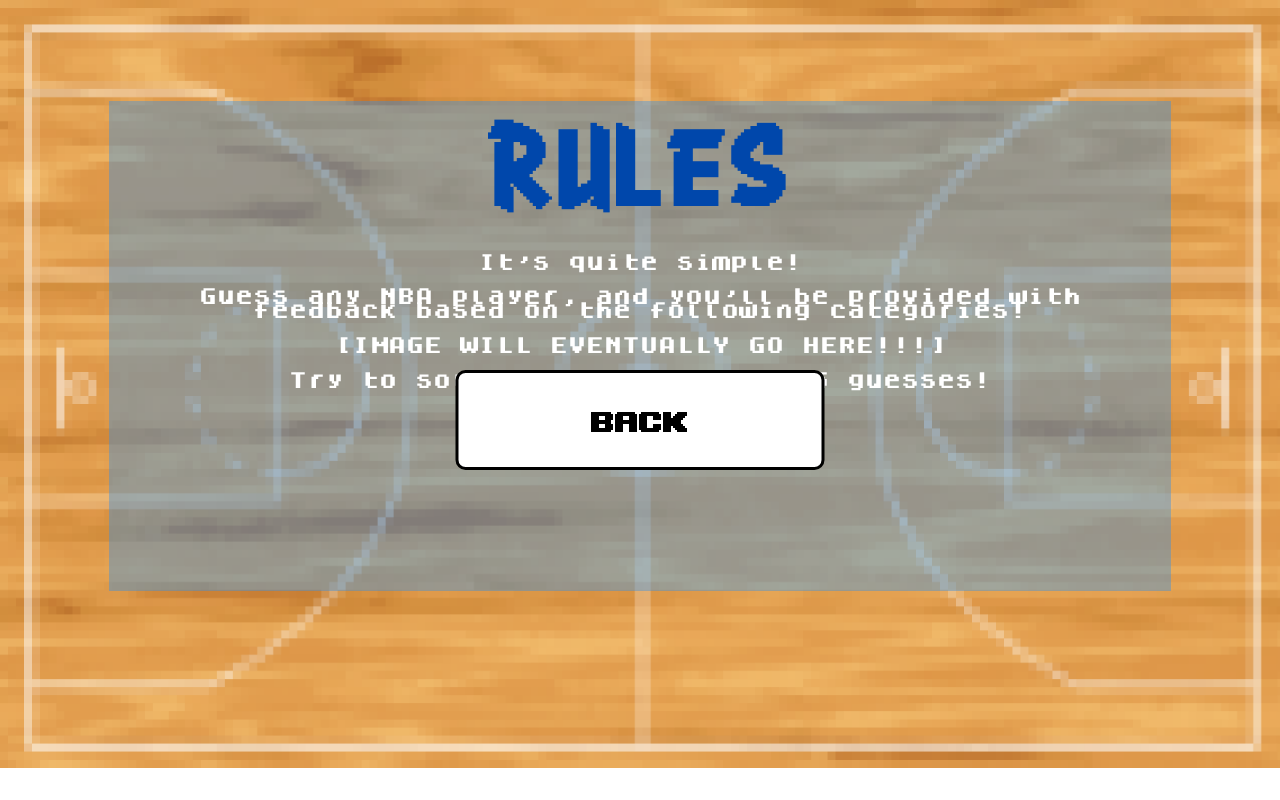
After one commit to aviathota/Hoopdle, a Flask app: template templates/rules.html in a window 1280 px wide. The commit adds this page. Run offline with Flask 3, Linux system fonts and the light colour scheme; the template is opened without the code that fills it, so the values that code supplies are empty.

Commit message:
whole lotta shit lol

```diff
--- a/app.py
+++ b/app.py
@@ -1,6 +1,18 @@
 from flask import Flask, render_template
 app = Flask(__name__)
+
+page = 0
 
 @app.route("/")
 def home():
     return render_template('main.html')
+
+@app.route('/rules', methods=['POST'])
+def rules():
+    print("Rules button clicked!")
+    return render_template('rules.html')
+
+@app.route('/home', methods=['POST'])
+def back():
+    print("Back button clicked!")
+    return render_template('main.html')
--- a/static/css/main.css
+++ b/static/css/main.css
@@ -39,7 +39,7 @@
   margin-top: 20%;
   margin-left: 5%;
   font-family: 'upheaval';
-  font-size: 16px;
+  font-size: 18px;
   color: black;
 }
 
@@ -65,7 +65,6 @@
   color: white;
 }
 
-
 body {
   background-image: url('pictures/main_bg.png');
   background-size: cover;
--- /dev/null
+++ b/static/css/rules.css
@@ -0,0 +1,78 @@
+@font-face {
+    font-family: 'game-paused';
+    src: url('fonts/game_paused_font.otf') format('opentype');
+}
+
+@font-face {
+  font-family: 'crang';
+  src: url('fonts/Crang.ttf') format('truetype');
+}
+
+@font-face {
+  font-family: 'dogica';
+  src: url('fonts/dogicabold.ttf') format('truetype');
+}
+
+@font-face {
+  font-family: 'upheaval';
+  src: url('fonts/upheavtt.ttf') format('truetype');
+}
+
+.opacity-box {
+    margin: 8%;
+    background-color: rgba(47, 144, 235, 0.4);
+    color: #ffffff;
+    padding: 10px;
+    padding-bottom: 200px;
+    text-align: center;
+    align-items: center;
+}
+
+.title-text {
+    margin-top: 2%;
+    margin-bottom: 4%;
+    font-family: 'crang';
+    font-size: 80px;
+    color: #0047AB;
+    text-align: center;
+}
+
+.desc-text {
+    margin-top: 2%;
+    font-family: 'dogica';
+    font-size: 18px;
+    color: white;
+    margin-bottom: 0.5%;
+    text-align: center;
+}
+
+.next-button {
+    margin-top: 5%;
+    position: fixed;
+    left: 50%;
+    bottom: 35%;
+    transform: translate(-50%, -50%);
+    width: 369px;
+    height: 100px;
+    background-color: white;
+    border: 3px solid black;
+    border-radius: 10px;
+    font-family: 'upheaval';
+    font-size: 40px;
+    color: black;
+    display: flex;
+    justify-content: center;
+    align-items: center;
+    cursor: pointer;
+}
+
+.next-button:hover {
+  background-color: #89CFF0;
+  color: white;
+}
+
+body {
+    background-image: url('pictures/other_bg.png');
+    background-size: cover;
+    background-repeat: no-repeat;
+}
--- /dev/null
+++ b/templates/rules.html
@@ -0,0 +1,24 @@
+<!DOCTYPE html>
+<html>
+<head>
+    <title>Rules Page</title>
+    <link rel="stylesheet" href="{{ url_for('static', filename='css/rules.css') }}">
+</head>
+<body>
+    <div class="opacity-box">
+        <div class="title-text">RULES</div>
+
+        <div class="desc-text">It's quite simple!</div>
+
+        <div class="desc-text">Guess any NBA player, and you'll be provided with feedback based on the following categories!</div>
+
+        <div class="desc-text" color="red">[IMAGE WILL EVENTUALLY GO HERE!!!]</div>
+
+        <div class="desc-text">Try to solve it in less than 5 guesses!</div>
+
+        <form action="/home" method="post">
+            <button class="next-button" id="home">Back</button>
+        </form>
+    </div>
+</body>
+</html>
```
Also changed, not shown: templates/main.html (+5 -3 lines), static/css/pictures/other_bg.png (added).
